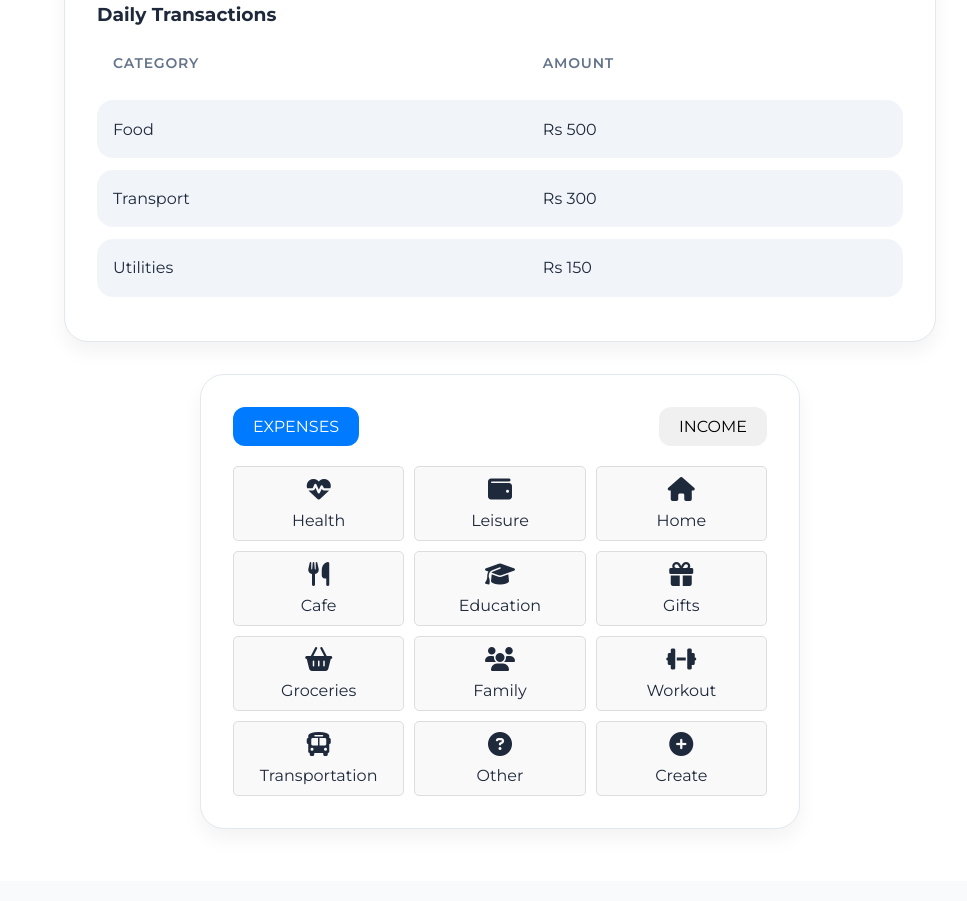
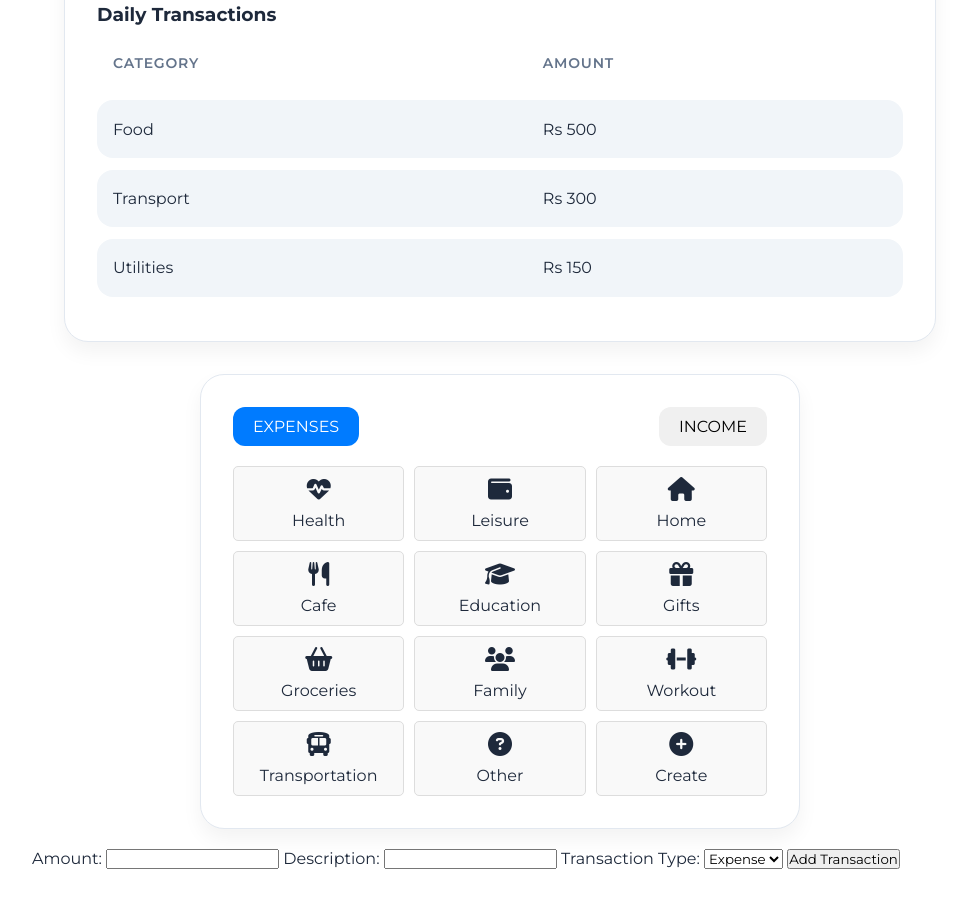
Before and after one commit to Emannsiddiqui/BudgetBuddy, a plain HTML site: page dashboard.html in a window 1280 px wide. Shown: the part 1414-2315 px from the top of the page, without its empty margins (280-1247 px from the left). Drawn offline with nearby package versions, Linux system fonts and the light colour scheme.

Commit message:
Update dashboard.html

```diff
--- a/dashboard.html
+++ b/dashboard.html
@@ -366,6 +366,26 @@
                       </div>
                     </div>
                   </div>
+
+                  <form id="transaction-form" onsubmit="addTransaction(event)">
+                    <label for="amount">Amount:</label>
+                    <input type="number" id="amount" name="amount" required>
+
+                    <label for="description">Description:</label>
+                    <input type="text" id="description" name="description" required>
+
+                    <label for="type">Transaction Type:</label>
+                    <select id="type" name="type" required>
+                        <option value="expense">Expense</option>
+                        <option value="income">Income</option>
+                    </select>
+
+                    <button type="submit">Add Transaction</button>
+                </form>
+
+
+
+
             </main>
         </div>
     </div>
```
